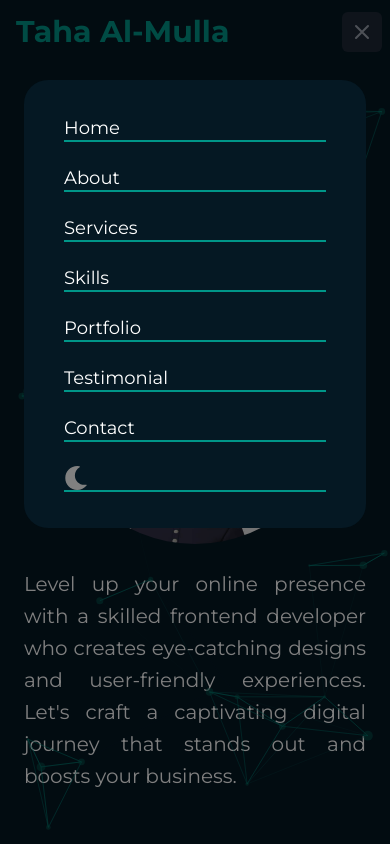
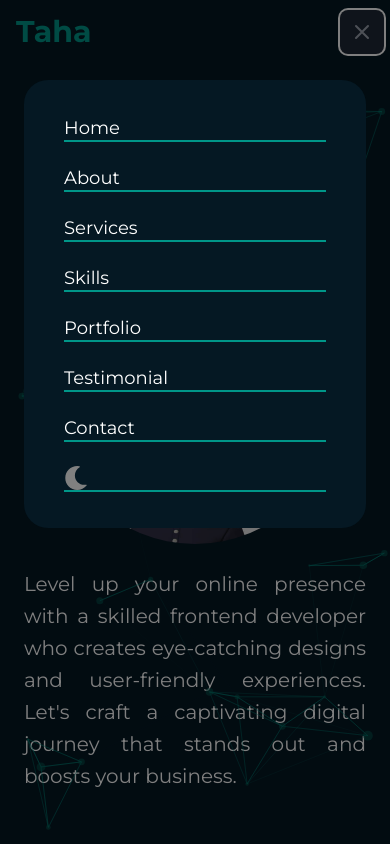
Before and after one commit to Taha1dev/portfolio, a Next.js app: page / in a window 390 px wide. Both pictures are taken after a click on the button "Toggle menu". Shown: the top 844 px of the page. Built offline with nearby package versions, Linux system fonts and the light colour scheme.

Commit message:
fix responsive and double click

```diff
--- a/components/nav/NavBar.jsx
+++ b/components/nav/NavBar.jsx
@@ -1,5 +1,4 @@
 import { useState } from 'react';
-import { Dialog } from '@headlessui/react';
 import { Link as ScrollLink } from 'react-scroll';
 import { ThemeToggler } from '@/theme/Themetoggler';
 
@@ -18,7 +17,7 @@ export default function NavBar() {
   const [isOpen, setIsOpen] = useState(false);
 
   const toggleMenu = () => {
-    setIsOpen(!isOpen);
+    setIsOpen((prevIsOpen) => !prevIsOpen);
   };
 
   return (
@@ -27,9 +26,7 @@ export default function NavBar() {
         <div className="flex items-center justify-between h-16">
           <div className="flex items-center">
             <div className="flex-shrink-0">
-              <span className="text-primary font-bold text-3xl">
-                Taha Al-Mulla
-              </span>
+              <span className="text-primary font-bold text-3xl">Taha</span>
             </div>
           </div>
           <div className="hidden md:hidden lg:flex lg:gap-x-12">
@@ -40,8 +37,8 @@ export default function NavBar() {
                 spy={true}
                 href={item.href}
                 smooth={true}
-                prefetch={item.prefetch}
                 duration={200}
+                offset={-80}
                 className="text-lg leading-6 cursor-pointer"
               >
                 {item.name}
@@ -91,13 +88,9 @@ export default function NavBar() {
         </div>
       </div>
       {isOpen && (
-        <Dialog
-          open={isOpen}
-          onClose={toggleMenu}
-          className="fixed inset-0 z-50 overflow-y-auto"
-        >
-          <Dialog.Overlay className="fixed inset-0 bg-black opacity-50 z-0" />
-          <div className="md:mt-24  flex justify-center items-start h-full md:h-screen">
+        <div className="fixed inset-0 z-50 overflow-y-auto">
+          <div className="fixed inset-0 bg-black opacity-50 z-0" />
+          <div className="md:mt-24 flex justify-center items-start h-full md:h-screen">
             <div className="bg-mainBg text-white z-10 w-full flex flex-col p-6 rounded-3xl m-6 mt-20">
               {navigation.map((item) => (
                 <ScrollLink
@@ -105,15 +98,18 @@ export default function NavBar() {
                   to={item.href.substring(1)}
                   spy={true}
                   smooth={true}
+                  prefetch={item.prefetch}
                   duration={200}
-                  className="flex justify-between text-lg leading-6  mx-4 my-3 border-b-2 curs border-primary"
+                  offset={-80}
+                  className="flex justify-between text-lg leading-6 mx-4 my-3 border-b-2 border-primary"
+                  onClick={toggleMenu}
                 >
                   {item.name}
                 </ScrollLink>
               ))}
             </div>
           </div>
-        </Dialog>
+        </div>
       )}
     </nav>
   );
```
